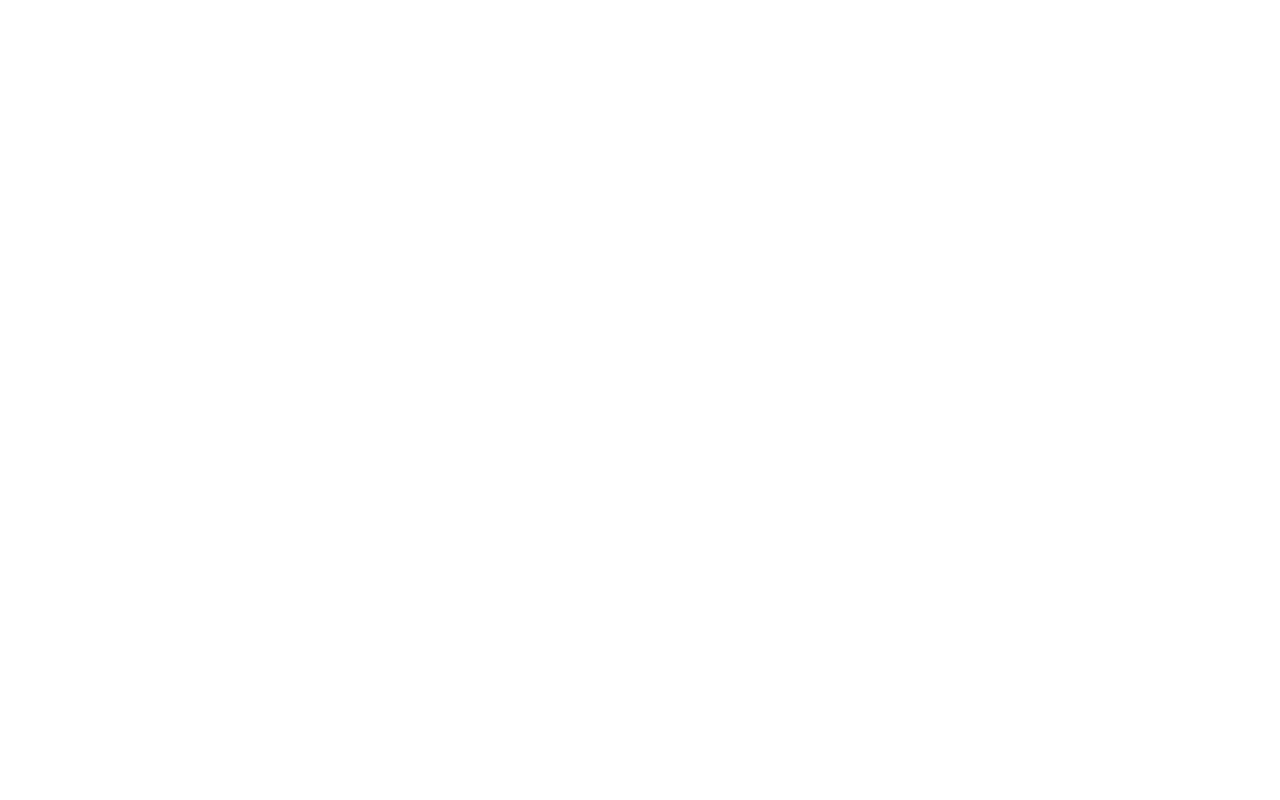
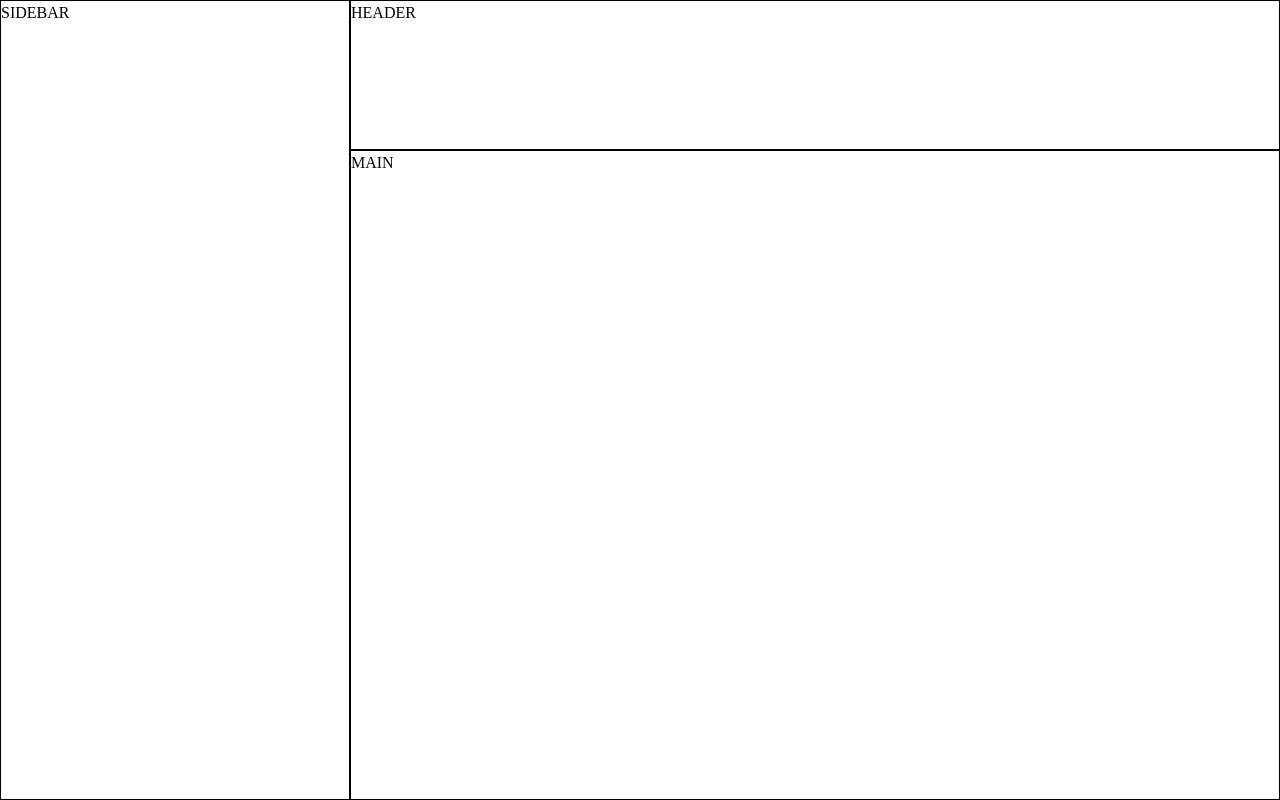
Before and after one commit to AarKiMos/odin-admin-dashboard, a plain HTML site: page index.html in a window 1280 px wide. Drawn offline with Linux system fonts and the light colour scheme.

Commit message:
Update readme and add starting layout
Add basic layout for sidebar, header and main container.
Add reference image to README.

```diff
--- a/index.html
+++ b/index.html
@@ -7,5 +7,9 @@
     <script src="script.js" defer></script>
     <title>Odin Admin Dashboard</title>
   </head>
-  <body></body>
+  <body>
+    <div class="sidebar">SIDEBAR</div>
+    <div class="header">HEADER</div>
+    <div class="main">MAIN</div>
+  </body>
 </html>
--- a/style.css
+++ b/style.css
@@ -42,3 +42,19 @@ h6 {
   isolation: isolate;
 }
 /* ---------------------------------------------- */
+
+
+body {
+  display: grid;
+  grid-template-columns: 350px 1fr;
+  grid-template-rows: 150px 1fr;
+  height: 100vh;
+}
+
+body > div {
+  border: 1px solid black;
+}
+
+.sidebar {
+  grid-row: 1/3;
+}
```
Also changed, not shown: dashboard-project.png (added), 1 other file.
